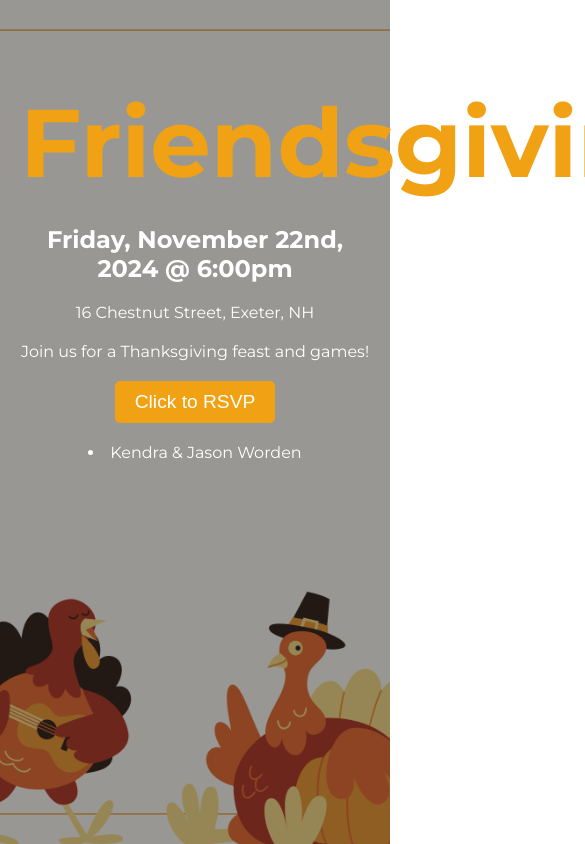
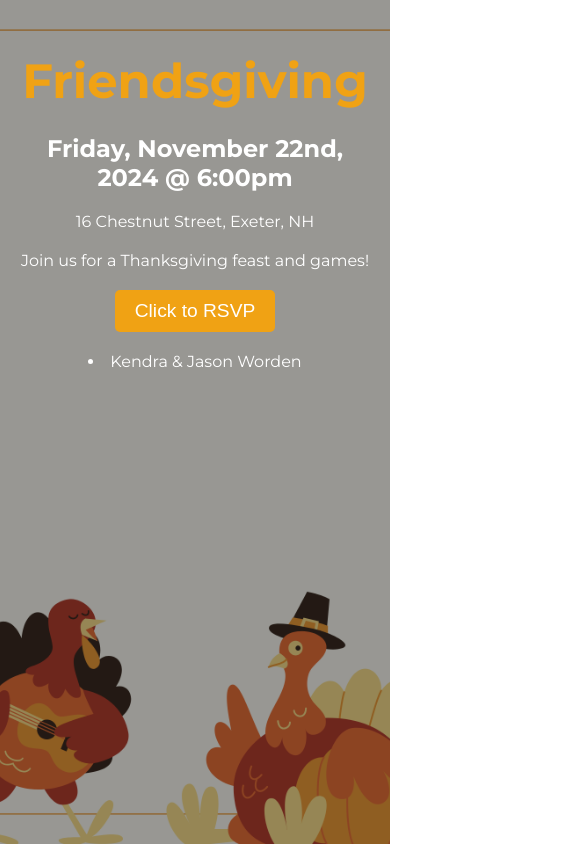
Before and after one commit to jasonworden37/friendsgiving, a plain HTML site: page index.html in a window 390 px wide. Shown: the top 844 px of the page, 585 px wide, since content can reach past the window. Drawn offline with Linux system fonts and the light colour scheme; a web font is replaced by a local one.

Commit message:
attempt to fix word too big on phones

```diff
--- a/style.css
+++ b/style.css
@@ -21,12 +21,26 @@ body, html
     filter: brightness(60%);
 }
 
+h1 {
+    font-family: 'Montserrat', sans-serif;
+    font-size: 6em;
+    margin-bottom: 10px;
+    color: #f0a214;
+}
+
 /* Background for phones (max-width: 767px) */
 @media only screen and (max-width: 767px)
 {
     .background
     {
         background-image: url('images/phone_background.png');
+    }
+
+    h1 {
+        font-family: 'Montserrat', sans-serif;
+        font-size: 3em;
+        margin-bottom: 10px;
+        color: #f0a214;
     }
 }
 
@@ -38,13 +52,6 @@ body, html
     z-index: 1;
     text-align: center;
     color: #fff;
-}
-
-h1 {
-    font-family: 'Montserrat', sans-serif;
-    font-size: 6em;
-    margin-bottom: 10px;
-    color: #f0a214;
 }
 
 p {
```
